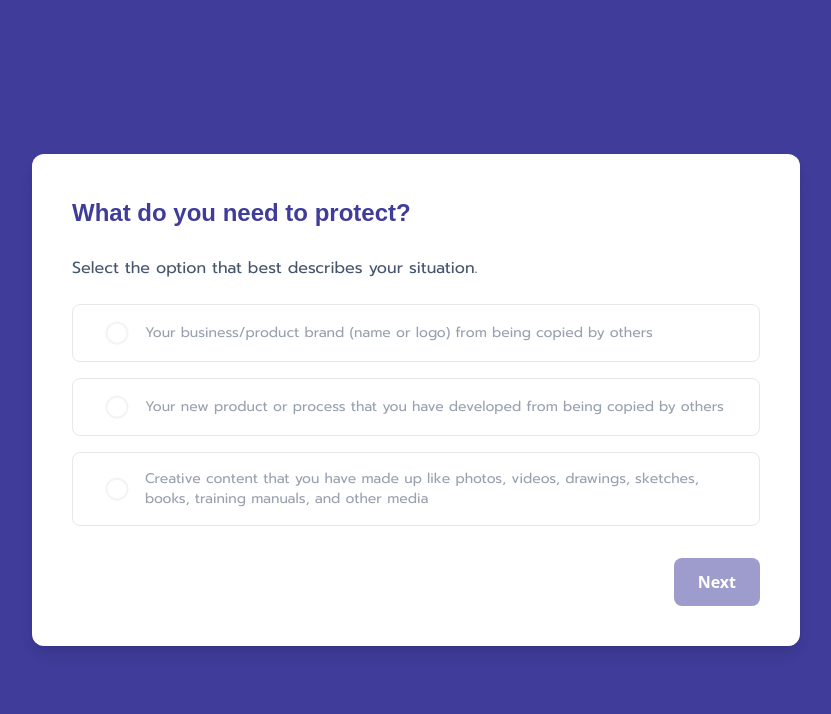
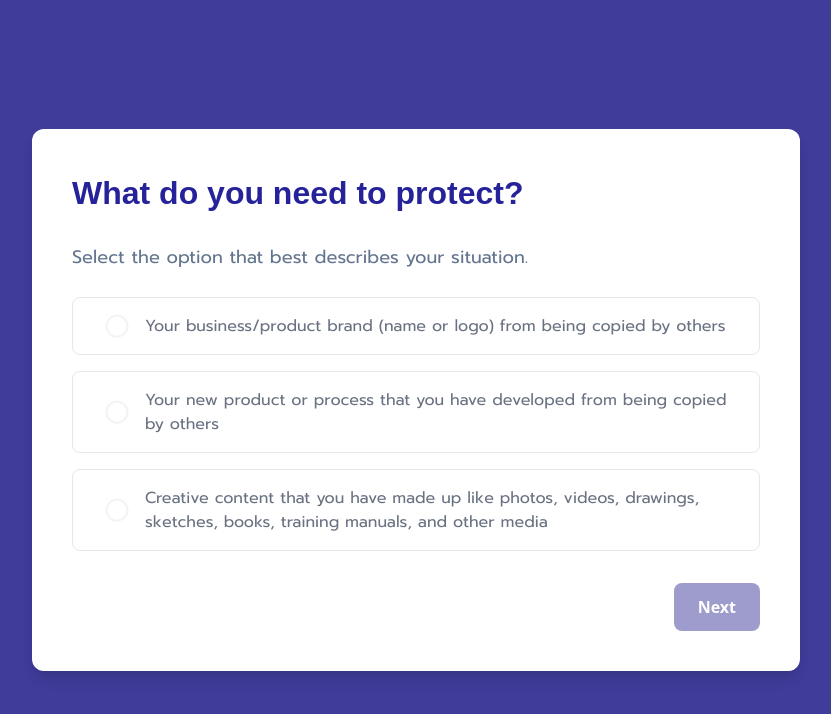
Before and after one commit to rhysheavensmith/patent-tool, a Next.js app: page / in a window 1280 px wide. Shown: the top 714 px of the page, without its empty margins (224-1055 px from the left). Built offline with nearby package versions, Linux system fonts and the light colour scheme; a web font is replaced by a local one.

Commit message:
made some changes to the font sizes and colors

```diff
--- a/app/globals.css
+++ b/app/globals.css
@@ -30,7 +30,7 @@ body {
 h1 {
   font-family: var(--font-primary);
   font-weight: 700;
-  font-size: 46px;
+  font-size: 32px;
 }
 
 h2 {
@@ -44,9 +44,3 @@ h3 {
   font-weight: 700;
   font-size: 18px;
 }
-
-p {
-  font-family: var(--font-secondary);
-  font-weight: 400;
-  font-size: 16px;
-}
--- a/components/Questionnaire.tsx
+++ b/components/Questionnaire.tsx
@@ -73,9 +73,9 @@ function Questionnaire() {
   console.log(questionHeading);
 
   return (
-      <div className="bg-white shadow-lg p-10 max-sm:p-4 rounded-xl min-w-3/4 max-w-[90%] lg:max-w-3/4">
-        <h2 className="mb-6 text-secondary font-semibold text-lg max-sm:text-center">{questionHeading}</h2>
-        <p className="mb-6 text-slate-600 text-md max-sm:text-sm lg:max-w-3/4 max-sm:text-center max-sm:mx-8">{currentQuestion.question}</p>
+      <div className="bg-white shadow-lg p-10 max-sm:p-4 rounded-xl min-w-3/4 max-w-[90%] lg:max-w-3/4 max-sm:my-5 md:my-10">
+        <h1 className="mb-6 text-primary text-lg max-sm:text-center">{questionHeading}</h1>
+        <p className="mb-6 text-slate-500 font-secondary text-lg max-sm:text-md max-w-full max-sm:max-w-[90%] max-sm:mx-auto max-sm:text-center leading-relaxed">{currentQuestion.question}</p>
         {/* Only show radio options if there are regular options */}
         {regularOptions && regularOptions.length > 0 && (
             <ul className="flex flex-col gap-4 mb-8">
@@ -98,7 +98,7 @@ function Questionnaire() {
                     ) : (
                         <FaRegCircle className="text-gray-100 text-2xl flex-shrink-0" />
                     )}
-                    <span className="text-gray-400 font-light font-secondary text-sm">{option.label}</span>
+                    <span className="text-gray-500 font-light font-secondary text-md max-sm:text-sm">{option.label}</span>
                 </label>
                 </li>
             ))}
--- a/components/ResultDisplay.tsx
+++ b/components/ResultDisplay.tsx
@@ -63,15 +63,15 @@ function ResultDisplay({ response }: ResultDisplayProps) {
   };
 
   return (
-    <div className="bg-white shadow-lg p-10 rounded-xl max-w-[90%] relative">
+    <div className="bg-white shadow-lg p-10 rounded-xl max-w-[90%] relative max-sm:my-5">
       <div className="relative">
         <span className="absolute text-6xl text-primary-light font-serif opacity-20 -top-4 -left-4"><FaQuoteLeft /></span>
       </div>
-      <p className="font-secondary text-slate-600 my-4 text-4xl max-sm:text-lg max-sm:leading-[1.5] leading-loose sm:max-w-[70%] relative z-10">
+      <p className="font-primary font-bold text-slate-500 text-2xl my-4 max-sm:text-xl md:leading-relaxed md:max-w-[90%] max-sm:w-full max-sm:mx-auto max-sm:text-center relative z-10">
         {response}
       </p>
 
-      <h2 className="font-semibold text-secondary mb-4 max-sm:text-center">Speak to our Team:</h2>
+      <h1 className="font-semibold text-secondary mb-4 max-sm:text-center">Speak to our Team:</h1>
 
       {submitStatus === 'success' && (
         <div
```
